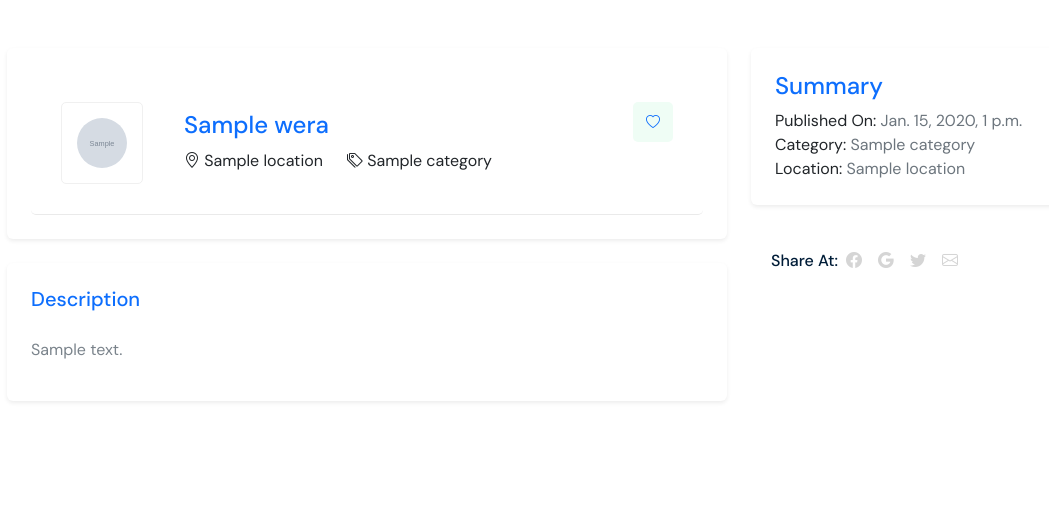
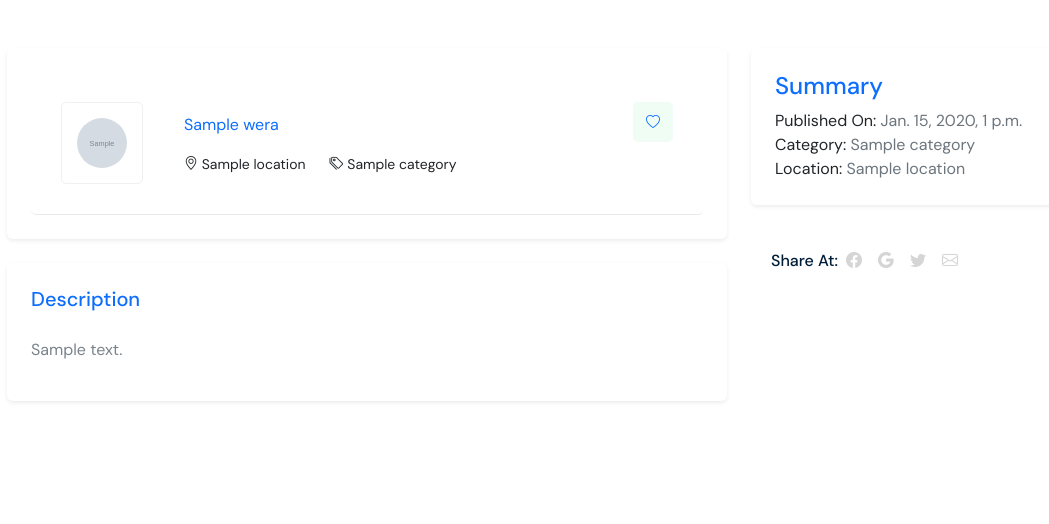
Before and after one commit to limit-group/wera, a Django app: page /weras/1/ in a window 1280 px wide. Shown: the part 58-582 px from the top of the page, without its empty margins (87-1136 px from the left). Run offline with Django 5.2, Linux system fonts and the light colour scheme; tables that the repository leaves empty hold one stand-in row (values such as "Sample post"); grey boxes marked "Sample" are stand-in pictures; some libraries are stand-ins or nearby versions.

Commit message:
fix: typography

```diff
--- a/wera/templates/wera/detail.html
+++ b/wera/templates/wera/detail.html
@@ -1,6 +1,6 @@
 {% extends 'wera/base.html' %} {% load static %} {% block content %}
 
-<div class="job_details_area py-5">
+<div class="job_details_area pt-5">
   {% if wera %}
   <div class="container">
     <div class="row">
@@ -20,19 +20,17 @@
               </div>
               {% endif %}
               <div class="jobs_content ms-3">
-                <a href="#">
-                  <h4 class="text-primary">{{ wera.title }}</h4>
-                </a>
+                  <p class="text-primary">{{ wera.title }}</p>
                 <div class="links_locat d-flex align-items-center mt-2">
                   <div class="location me-4">
-                    <p class="m-0">
+                    <small class="m-0">
                       <i class="bi bi-geo-alt"></i> {{ wera.location }}
-                    </p>
+                    </small>
                   </div>
                   <div class="category">
-                    <p class="m-0">
+                    <small class="m-0">
                       <i class="bi bi-tags"></i> {{ wera.category.name }}
-                    </p>
+                    </small>
                   </div>
                 </div>
               </div>
```
Also changed, not shown: form_mtaani/templates/form_mtaani/index.html (+6 -6 lines), wera/templates/wera/index.html (+6 -6 lines).
